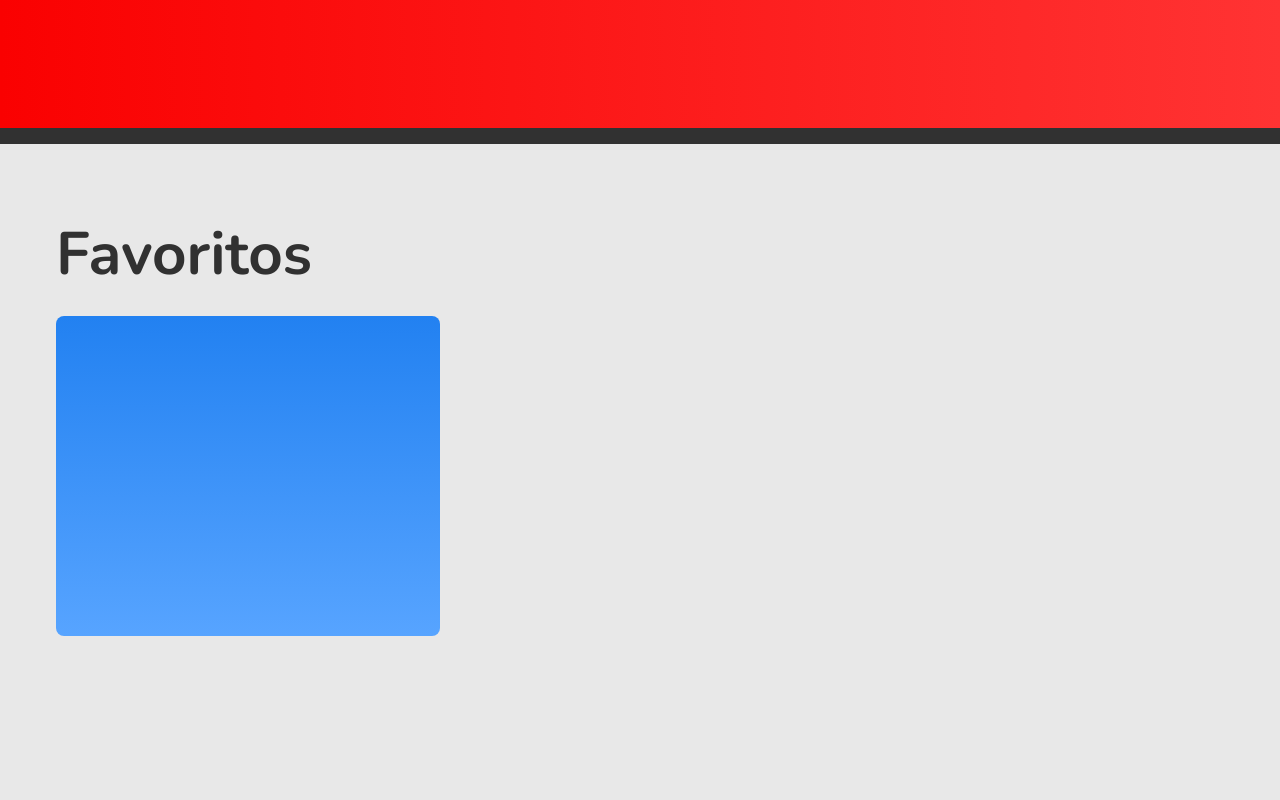
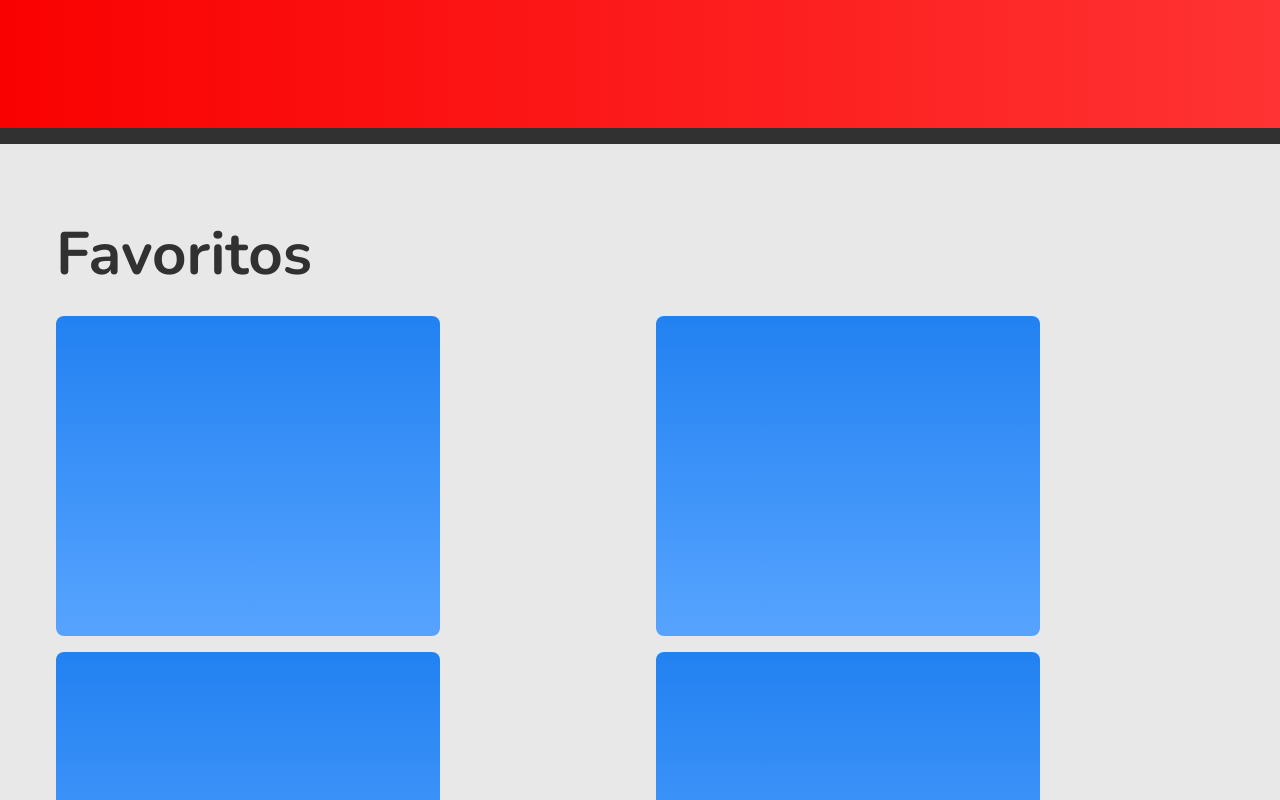
Before and after one commit to ViniciusCuest/Pokedex, a Next.js app: page / in a window 1280 px wide. Shown: the top 800 px of the page. Built offline with nearby package versions, Linux system fonts and the light colour scheme.

Commit message:
Removing axios and testing api call

```diff
--- a/package.json
+++ b/package.json
@@ -13,7 +13,6 @@
     "@types/react": "18.2.12",
     "@types/react-dom": "18.2.5",
     "autoprefixer": "10.4.14",
-    "axios": "^1.4.0",
     "eslint": "8.42.0",
     "eslint-config-next": "13.4.5",
     "next": "13.4.5",
--- /dev/null
+++ b/src/app/about/page.tsx
@@ -0,0 +1,20 @@
+export default async function About() {
+    const data = await getData();
+    return (
+        <div>
+            <h1>alura case</h1>
+        </div>
+    );
+}
+
+async function getData() {
+    const response = await fetch('https://pokeapi.co/api/v2/pokemon/charmander', {
+        cache: 'no-store'
+    });
+    const data = await response.json();
+    return {
+        props: {
+            pokemons: data
+        }
+    }
+}
--- a/src/app/page.tsx
+++ b/src/app/page.tsx
@@ -1,12 +1,18 @@
-import { Cards } from '../components/Cards';
+import React from 'react';
+import { Cards } from '@/components/Cards';
 
 export default function Home() {
   return (
     <main className='overflow-x-hidden'>
       <header className='flex border-b-[8px] h-20 w-full border-black_900 bg-gradient-to-r from-max_red to-min_red sm:border-b-[16px] sm:h-36'></header>
-      <section className='pt-10 px-6 sm:pt-20 sm:pl-14 sm:pr-10'>
+      <section className='pt-10 px-5 sm:pt-20 sm:pl-14 sm:pr-10'>
         <h1 className='text-3xl font-bold font-sans text-black_900 mb-4 sm:mb-8 sm:text-6xl'>Favoritos</h1>
-        <Cards></Cards>
+        <div className='grid gap-4 gap-x-4 grid-cols-2'>
+          <Cards></Cards>
+          <Cards></Cards>
+          <Cards></Cards>
+          <Cards></Cards>
+        </div>
       </section>
       <section></section>
     </main>
--- a/src/components/Cards/index.tsx
+++ b/src/components/Cards/index.tsx
@@ -1,6 +1,6 @@
 export function Cards() {
     return (
-        <div className='w-44 h-44 rounded-lg bg-gradient-to-b from-max_blue to-min_blue sm:rounded-lg sm:w-96 sm:h-80'>
+        <div className='w-40 h-44 rounded-lg bg-gradient-to-b from-max_blue to-min_blue sm:rounded-lg sm:w-96 sm:h-80'>
 
         </div>
     );
```
Also changed, not shown: pages/about/index.tsx (deleted, +0 -9 lines), 1 other file (tests, documents, lock files or other folders).
